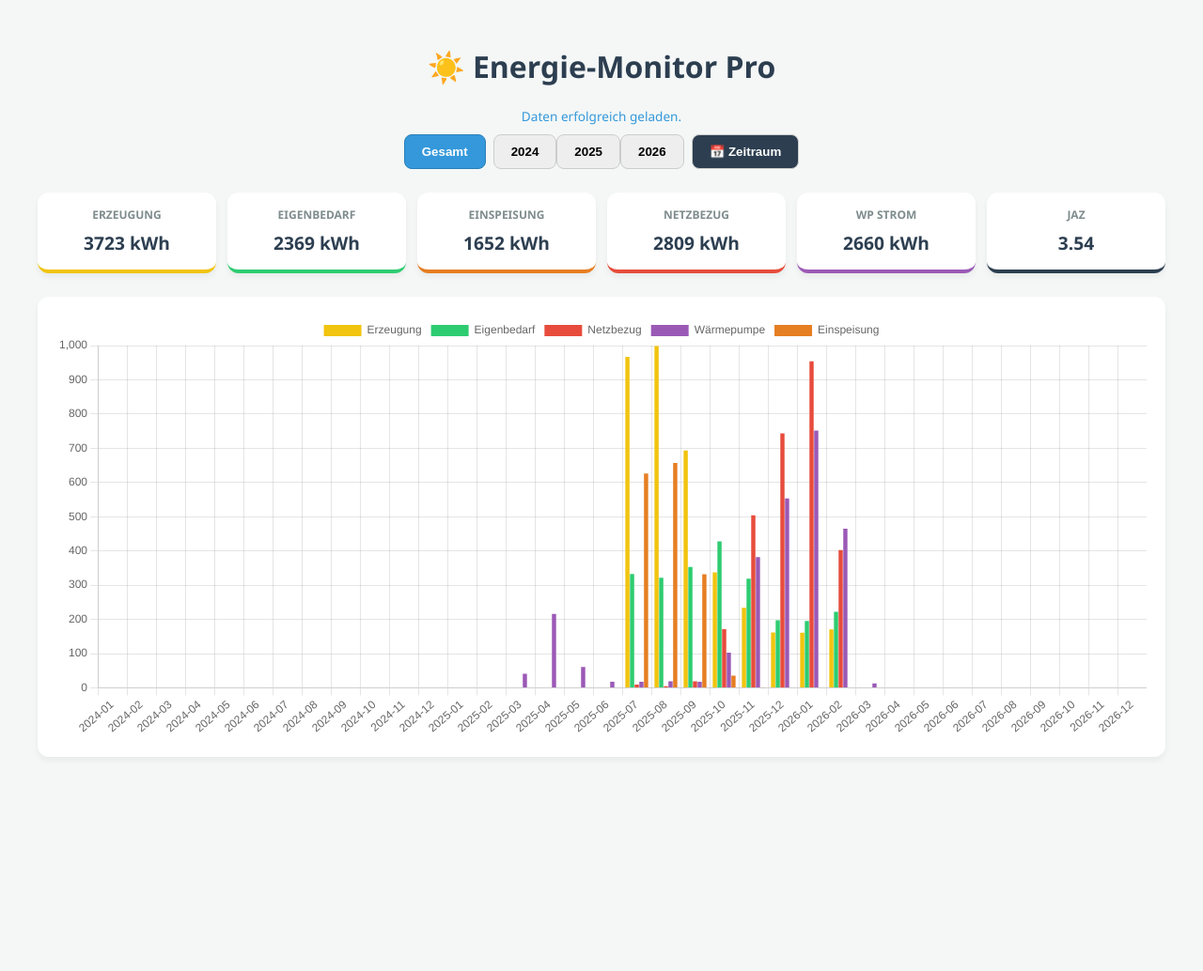
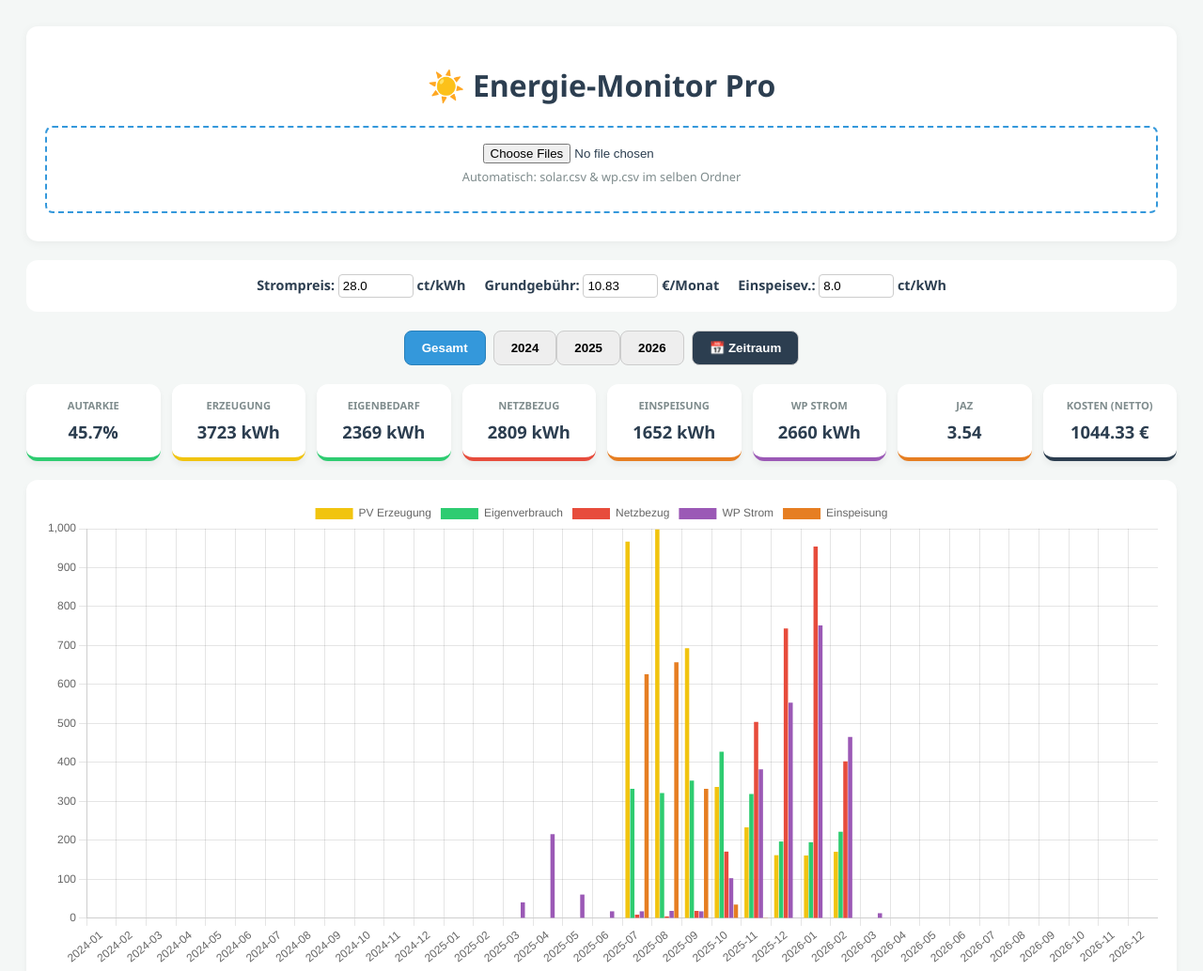
Before and after one commit to skoerner76-klara/energyboard, a plain HTML site: page index1.html in a window 1280 px wide. Shown: the whole page at 94% size. Before the commit the page ends 834 px from the top, so only its background shows below. Drawn offline with nearby package versions, Linux system fonts and the light colour scheme.

Commit message:
Update index1.html

```diff
--- a/index1.html
+++ b/index1.html
@@ -2,111 +2,118 @@
 <html lang="de">
 <head>
     <meta charset="UTF-8">
-    <title>Energie-Monitor Pro</title>
+    <title>Energie-Monitor Pro - Vollversion</title>
     <script src="https://cdn.jsdelivr.net/npm/chart.js"></script>
     <script src="https://cdnjs.cloudflare.com/ajax/libs/PapaParse/5.3.0/papaparse.min.js"></script>
     <style>
         :root { --pv: #f1c40f; --feedin: #e67e22; --house: #2ecc71; --wp: #9b59b6; --grid: #e74c3c; --bg: #f4f7f6; }
-        body { font-family: 'Segoe UI', sans-serif; background: var(--bg); padding: 20px; color: #2c3e50; }
-        .container { max-width: 1200px; margin: auto; }
+        body { font-family: 'Segoe UI', Tahoma, Geneva, Verdana, sans-serif; background: var(--bg); padding: 20px; color: #2c3e50; }
+        .container { max-width: 1400px; margin: auto; }
 
-        /* Tabs & Controls */
-        .controls-wrap { display: flex; flex-direction: column; align-items: center; gap: 15px; margin-bottom: 25px; }
-        .tabs { display: flex; gap: 8px; flex-wrap: wrap; justify-content: center; }
-        .tab-btn { padding: 10px 18px; border-radius: 8px; border: 1px solid #ccc; background: #eee; cursor: pointer; font-weight: bold; }
+        /* Header & Upload */
+        .header-box { background: white; padding: 20px; border-radius: 12px; box-shadow: 0 2px 10px rgba(0,0,0,0.05); margin-bottom: 20px; text-align: center; }
+        .upload-area { border: 2px dashed #3498db; padding: 15px; border-radius: 8px; margin: 10px 0; }
+
+        /* Controls & Preis */
+        .controls { display: flex; justify-content: center; gap: 20px; flex-wrap: wrap; margin-bottom: 20px; background: white; padding: 15px; border-radius: 12px; }
+        .controls div { font-weight: bold; font-size: 0.9em; }
+        input[type="number"] { width: 70px; padding: 4px; border-radius: 4px; border: 1px solid #ccc; }
+
+        /* Tabs */
+        .tabs-container { display: flex; flex-direction: column; align-items: center; gap: 10px; margin-bottom: 20px; }
+        .tabs { display: flex; gap: 8px; justify-content: center; flex-wrap: wrap; }
+        .tab-btn { padding: 10px 18px; border-radius: 8px; border: 1px solid #ccc; background: #eee; cursor: pointer; font-weight: bold; transition: 0.2s; }
         .tab-btn.active { background: #3498db; color: white; border-color: #2980b9; }
-        .custom-btn { background: #2c3e50; color: white; }
+        .custom-btn { background: #2c3e50 !important; color: white; }
 
-        #rangeSelector { display: none; gap: 10px; background: white; padding: 15px; border-radius: 10px; box-shadow: 0 2px 5px rgba(0,0,0,0.1); }
+        #rangeSelector { display: none; background: #fff; padding: 12px; border-radius: 10px; justify-content: center; align-items: center; gap: 15px; border: 1px solid #3498db; }
 
-        /* Stats */
-        .stats-grid { display: grid; grid-template-columns: repeat(auto-fit, minmax(140px, 1fr)); gap: 12px; margin-bottom: 25px; }
-        .card { background: white; padding: 15px; border-radius: 12px; box-shadow: 0 4px 6px rgba(0,0,0,0.05); text-align: center; border-bottom: 4px solid #ddd; }
-        .card h3 { font-size: 0.75rem; margin: 0; color: #7f8c8d; text-transform: uppercase; }
-        .card p { margin: 8px 0 0; font-size: 1.2rem; font-weight: bold; }
+        /* Stats Grid - Alle Felder wie vorher */
+        .stats-grid { display: grid; grid-template-columns: repeat(auto-fit, minmax(130px, 1fr)); gap: 12px; margin-bottom: 20px; }
+        .stat-card { background: white; padding: 15px; border-radius: 12px; box-shadow: 0 4px 6px rgba(0,0,0,0.05); text-align: center; border-bottom: 4px solid #ddd; }
+        .stat-card h3 { font-size: 0.7em; text-transform: uppercase; color: #7f8c8d; margin: 0; }
+        .stat-card p { margin: 8px 0 0; font-size: 1.15em; font-weight: bold; }
 
-        .chart-card { background: white; padding: 20px; border-radius: 12px; box-shadow: 0 4px 6px rgba(0,0,0,0.05); height: 450px; }
-        .status-msg { text-align: center; font-size: 0.85rem; color: #3498db; margin-bottom: 10px; }
+        .chart-card { background: white; padding: 20px; border-radius: 12px; box-shadow: 0 4px 6px rgba(0,0,0,0.05); height: 500px; }
+        select { padding: 5px; border-radius: 4px; }
     </style>
 </head>
 <body>
 
 <div class="container">
-    <h1 style="text-align:center">☀️ Energie-Monitor Pro</h1>
-    <p id="status" class="status-msg">Suche solar.csv und wp.csv...</p>
+    <div class="header-box">
+        <h1>☀️ Energie-Monitor Pro</h1>
+        <div class="upload-area">
+            <input type="file" id="fileInput" multiple accept=".csv">
+            <p style="font-size: 0.8em; color: #7f8c8d; margin-top: 5px;">Automatisch: solar.csv & wp.csv im selben Ordner</p>
+        </div>
+    </div>
 
-    <div class="controls-wrap">
+    <div class="controls">
+        <div>Strompreis: <input type="number" id="inpPrice" step="0.1"> ct/kWh</div>
+        <div>Grundgebühr: <input type="number" id="inpBase" step="0.1"> €/Monat</div>
+        <div>Einspeisev.: <input type="number" id="inpFeedIn" step="0.01"> ct/kWh</div>
+    </div>
+
+    <div class="tabs-container">
         <div class="tabs" id="tabBar">
-            <button class="tab-btn active" onclick="setMode('All', '', this)">Gesamt</button>
+            <button class="tab-btn active" id="btnAll" onclick="changeMode('All', '', this)">Gesamt</button>
             <span id="yearButtons"></span>
-            <button class="tab-btn custom-btn" onclick="setMode('Custom', '', this)">📅 Zeitraum</button>
+            <button class="tab-btn custom-btn" onclick="changeMode('Custom', '', this)">📅 Zeitraum</button>
         </div>
-
         <div id="rangeSelector">
-            Von: <select id="selStart"></select>
-            Bis: <select id="selEnd"></select>
+            Von: <select id="selectStart"></select> Bis: <select id="selectEnd"></select>
         </div>
     </div>
 
     <div class="stats-grid">
-        <div class="card" style="border-color: var(--pv)"><h3>Erzeugung</h3><p id="txtPv">-</p></div>
-        <div class="card" style="border-color: var(--house)"><h3>Eigenbedarf</h3><p id="txtSelf">-</p></div>
-        <div class="card" style="border-color: var(--feedin)"><h3>Einspeisung</h3><p id="txtFeed">-</p></div>
-        <div class="card" style="border-color: var(--grid)"><h3>Netzbezug</h3><p id="txtGrid">-</p></div>
-        <div class="card" style="border-color: var(--wp)"><h3>WP Strom</h3><p id="txtWp">-</p></div>
-        <div class="card" style="border-color: #2c3e50"><h3>JAZ</h3><p id="txtJaz">-</p></div>
+        <div class="stat-card" style="border-color: var(--house)"><h3>Autarkie</h3><p id="txtAutarky">-</p></div>
+        <div class="stat-card" style="border-color: var(--pv)"><h3>Erzeugung</h3><p id="txtPvTotal">-</p></div>
+        <div class="stat-card" style="border-color: var(--house)"><h3>Eigenbedarf</h3><p id="txtSelf">-</p></div>
+        <div class="stat-card" style="border-color: var(--grid)"><h3>Netzbezug</h3><p id="txtGrid">-</p></div>
+        <div class="stat-card" style="border-color: var(--feedin)"><h3>Einspeisung</h3><p id="txtFeed">-</p></div>
+        <div class="stat-card" style="border-color: var(--wp)"><h3>WP Strom</h3><p id="txtWp">-</p></div>
+        <div class="stat-card" style="border-color: #e67e22"><h3>JAZ</h3><p id="txtJaz">-</p></div>
+        <div class="stat-card" style="border-color: #2c3e50"><h3>Kosten (Netto)</h3><p id="txtSaldo">-</p></div>
     </div>
 
-    <div class="chart-card">
-        <canvas id="mainChart"></canvas>
-    </div>
+    <div class="chart-card"><canvas id="chartMain"></canvas></div>
 </div>
 
 <script>
-    let sunStore = {}, wpStore = {}, chart = null;
-    let currentMode = 'All', currentYear = '';
+    let sunStore = {}, wpStore = {}, mainChart = null;
+    let currentMode = 'All', selectedYear = '';
 
-    // Automatisches Laden beim Start
     window.onload = async () => {
-        const loadFile = async (name) => {
-            try {
-                const res = await fetch(name);
-                return res.ok ? await res.text() : null;
-            } catch (e) { return null; }
-        };
+        // Preise laden
+        document.getElementById('inpPrice').value = localStorage.getItem('energy_price') || "28.0";
+        document.getElementById('inpBase').value = localStorage.getItem('energy_base') || "10.83";
+        document.getElementById('inpFeedIn').value = localStorage.getItem('energy_feedin') || "8.0";
 
-        const [solarTxt, wpTxt] = await Promise.all([loadFile('solar.csv'), loadFile('wp.csv')]);
-
-        if (solarTxt) sunStore = parseSolar(solarTxt);
-        if (wpTxt) wpStore = parseWP(wpTxt);
-
-        if (solarTxt || wpTxt) {
-            document.getElementById('status').innerText = "Daten erfolgreich geladen.";
-            initUI();
-        } else {
-            document.getElementById('status').innerText = "Fehler: solar.csv oder wp.csv nicht gefunden.";
-        }
+        // Auto-Load solar.csv & wp.csv
+        const fetchFile = async (n) => { try { const r = await fetch(n); return r.ok ? await r.text() : null; } catch(e){return null;} };
+        const [s, w] = await Promise.all([fetchFile('solar.csv'), fetchFile('wp.csv')]);
+        if(s) sunStore = parseSolar(s);
+        if(w) wpStore = parseWP(w);
+        if(s || w) updateUI();
     };
 
     function parseSolar(csv) {
         const data = {};
         const rows = Papa.parse(csv, {header: true, skipEmptyLines: true}).data;
         rows.forEach(r => {
-            const time = r.Time || r.time || "";
-            if (time.length < 7) return;
-            const m = time.substring(0, 7); // "2026-02"
+            const t = (r.Time || r.time || "").substring(0, 7);
+            if(t.length < 7) return;
+            if(!data[t]) data[t] = { pv: 0, feed: 0, grid: 0, self: 0 };
 
-            if (!data[m]) data[m] = { pv: 0, feed: 0, grid: 0, self: 0 };
-
-            const p2g = parseFloat(r.PvToGrid) || 0, b2g = parseFloat(r.BatteryToGrid) || 0;
-            const p2s = parseFloat(r.PvToSite) || 0, b2s = parseFloat(r.BatteryToSite) || 0;
-            const p2b = parseFloat(r.PvToBattery) || 0;
+            const p2s = parseFloat(r.PvToSite) || 0, p2g = parseFloat(r.PvToGrid) || 0, p2b = parseFloat(r.PvToBattery) || 0;
+            const b2s = parseFloat(r.BatteryToSite) || 0, b2g = parseFloat(r.BatteryToGrid) || 0;
             const g2s = parseFloat(r.GridToSite) || 0, g2b = parseFloat(r.GridToBattery) || 0;
 
-            data[m].pv += (p2s + p2g + p2b);
-            data[m].feed += (p2g + b2g); // Feb-Fix: Summe beider Einspeisequellen
-            data[m].grid += (g2s + g2b);
-            data[m].self += (p2s + b2s);
+            data[t].pv += (p2s + p2g + p2b);
+            data[t].feed += (p2g + b2g); // Der Fix für Februar
+            data[t].grid += (g2s + g2b);
+            data[t].self += (p2s + b2s);
         });
         return data;
     }
@@ -118,30 +125,28 @@
             if ((r[0]||"").toString().toLowerCase() === "monat") {
                 let m = r[1];
                 if(m.includes(".")) { const p = m.split("."); m = `${p[2]}-${p[1].padStart(2,'0')}`; }
-                const heat = parseFloat(r[7]?.replace(/\./g, '').replace(',', '.')) || 0;
-                const elM = parseFloat(r[12]?.replace(/\./g, '').replace(',', '.')) || 0;
-                const elR = parseFloat(r[17]?.replace(/\./g, '').replace(',', '.')) || 0;
+                const heat = cleanN(r[7]), elM = cleanN(r[12]), elR = cleanN(r[17]);
                 data[m] = { elec: elM + elR, heat: heat + elM + elR };
             }
         });
         return data;
     }
 
-    function initUI() {
+    function cleanN(v) { return parseFloat(v?.toString().replace(/\./g, '').replace(',', '.')) || 0; }
+
+    function updateUI() {
         const keys = Array.from(new Set([...Object.keys(sunStore), ...Object.keys(wpStore)])).sort();
         const years = Array.from(new Set(keys.map(k => k.split('-')[0]))).sort();
-
-        const yearBtnSpan = document.getElementById('yearButtons');
-        yearBtnSpan.innerHTML = "";
+        const yBox = document.getElementById('yearButtons');
+        yBox.innerHTML = "";
         years.forEach(y => {
-            const btn = document.createElement('button');
-            btn.className = 'tab-btn';
-            btn.innerText = y;
-            btn.onclick = () => setMode('Year', y, btn);
-            yearBtnSpan.appendChild(btn);
+            const b = document.createElement('button');
+            b.className = 'tab-btn'; b.innerText = y;
+            b.onclick = () => changeMode('Year', y, b);
+            yBox.appendChild(b);
         });
 
-        const sS = document.getElementById('selStart'), sE = document.getElementById('selEnd');
+        const sS = document.getElementById('selectStart'), sE = document.getElementById('selectEnd');
         sS.innerHTML = ""; sE.innerHTML = "";
         keys.forEach(k => { sS.add(new Option(k, k)); sE.add(new Option(k, k)); });
         sE.selectedIndex = keys.length - 1;
@@ -149,8 +154,8 @@
         render();
     }
 
-    function setMode(m, y, btn) {
-        currentMode = m; currentYear = y;
+    function changeMode(m, y, btn) {
+        currentMode = m; selectedYear = y;
         document.querySelectorAll('.tab-btn').forEach(b => b.classList.remove('active'));
         btn.classList.add('active');
         document.getElementById('rangeSelector').style.display = (m === 'Custom' ? 'flex' : 'none');
@@ -160,46 +165,71 @@
     function render() {
         const allKeys = Array.from(new Set([...Object.keys(sunStore), ...Object.keys(wpStore)])).sort();
         let keys = allKeys;
-
-        if (currentMode === 'Year') keys = allKeys.filter(k => k.startsWith(currentYear));
-        if (currentMode === 'Custom') {
-            const start = document.getElementById('selStart').value;
-            const end = document.getElementById('selEnd').value;
+        if(currentMode === 'Year') keys = allKeys.filter(k => k.startsWith(selectedYear));
+        if(currentMode === 'Custom') {
+            const start = document.getElementById('selectStart').value, end = document.getElementById('selectEnd').value;
             keys = allKeys.filter(k => k >= start && k <= end);
         }
 
-        const dSet = keys.map(k => ({
-            k, s: sunStore[k] || {pv:0, feed:0, grid:0, self:0}, w: wpStore[k] || {elec:0, heat:0}
-        }));
+        // Preise aus UI
+        const price = parseFloat(document.getElementById('inpPrice').value)/100 || 0;
+        const base = parseFloat(document.getElementById('inpBase').value) || 0;
+        const feedPrice = parseFloat(document.getElementById('inpFeedIn').value)/100 || 0;
 
+        localStorage.setItem('energy_price', document.getElementById('inpPrice').value);
+        localStorage.setItem('energy_base', document.getElementById('inpBase').value);
+        localStorage.setItem('energy_feedin', document.getElementById('inpFeedIn').value);
+
+        const dSet = keys.map(k => ({ k, s: sunStore[k]||{pv:0, feed:0, grid:0, self:0}, w: wpStore[k]||{elec:0, heat:0} }));
         const t = dSet.reduce((a, b) => ({
-            pv: a.pv+b.s.pv, self: a.self+b.s.self, feed: a.feed+b.s.feed,
-            grid: a.grid+b.s.grid, elec: a.elec+b.w.elec, heat: a.heat+b.w.heat
+            pv: a.pv+b.s.pv, self: a.self+b.s.self, feed: a.feed+b.s.feed, grid: a.grid+b.s.grid, elec: a.elec+b.w.elec, heat: a.heat+b.w.heat
         }), {pv:0, self:0, feed:0, grid:0, elec:0, heat:0});
 
-        document.getElementById('txtPv').innerText = Math.round(t.pv) + " kWh";
+        const kostenTotal = (t.grid * price) + (keys.length * base);
+        const einspeiseVerg = t.feed * feedPrice;
+
+        document.getElementById('txtPvTotal').innerText = Math.round(t.pv) + " kWh";
         document.getElementById('txtSelf').innerText = Math.round(t.self) + " kWh";
         document.getElementById('txtFeed').innerText = Math.round(t.feed) + " kWh";
         document.getElementById('txtGrid').innerText = Math.round(t.grid) + " kWh";
         document.getElementById('txtWp').innerText = Math.round(t.elec) + " kWh";
         document.getElementById('txtJaz').innerText = t.elec > 0 ? (t.heat/t.elec).toFixed(2) : "-";
+        document.getElementById('txtAutarky').innerText = (t.grid+t.self > 0) ? (t.self/(t.grid+t.self)*100).toFixed(1) + "%" : "-";
+        document.getElementById('txtSaldo').innerText = (kostenTotal - einspeiseVerg).toFixed(2) + " €";
 
-        if (chart) chart.destroy();
-        chart = new Chart(document.getElementById('mainChart'), {
+        if(mainChart) mainChart.destroy();
+        mainChart = new Chart(document.getElementById('chartMain'), {
             type: 'bar',
             data: {
                 labels: keys,
                 datasets: [
-                    { label: 'Erzeugung', data: dSet.map(d => d.s.pv), backgroundColor: '#f1c40f' },
-                    { label: 'Eigenbedarf', data: dSet.map(d => d.s.self), backgroundColor: '#2ecc71' },
+                    { label: 'PV Erzeugung', data: dSet.map(d => d.s.pv), backgroundColor: '#f1c40f' },
+                    { label: 'Eigenverbrauch', data: dSet.map(d => d.s.self), backgroundColor: '#2ecc71' },
                     { label: 'Netzbezug', data: dSet.map(d => d.s.grid), backgroundColor: '#e74c3c' },
-                    { label: 'Wärmepumpe', data: dSet.map(d => d.w.elec), backgroundColor: '#9b59b6' },
+                    { label: 'WP Strom', data: dSet.map(d => d.w.elec), backgroundColor: '#9b59b6' },
                     { label: 'Einspeisung', data: dSet.map(d => d.s.feed), backgroundColor: '#e67e22' }
                 ]
             },
             options: { responsive: true, maintainAspectRatio: false }
         });
     }
+
+    document.getElementById('fileInput').onchange = e => {
+        const files = Array.from(e.target.files);
+        let done = 0;
+        files.forEach(f => {
+            const r = new FileReader();
+            r.onload = ev => {
+                if(ev.target.result.includes("PvToSite")) sunStore = parseSolar(ev.target.result);
+                else wpStore = parseWP(ev.target.result);
+                if(++done === files.length) updateUI();
+            };
+            r.readAsText(f);
+        });
+    };
+
+    // Live-Update bei Preisänderung
+    document.querySelectorAll('.controls input').forEach(inp => inp.oninput = render);
 </script>
 </body>
 </html>
```
